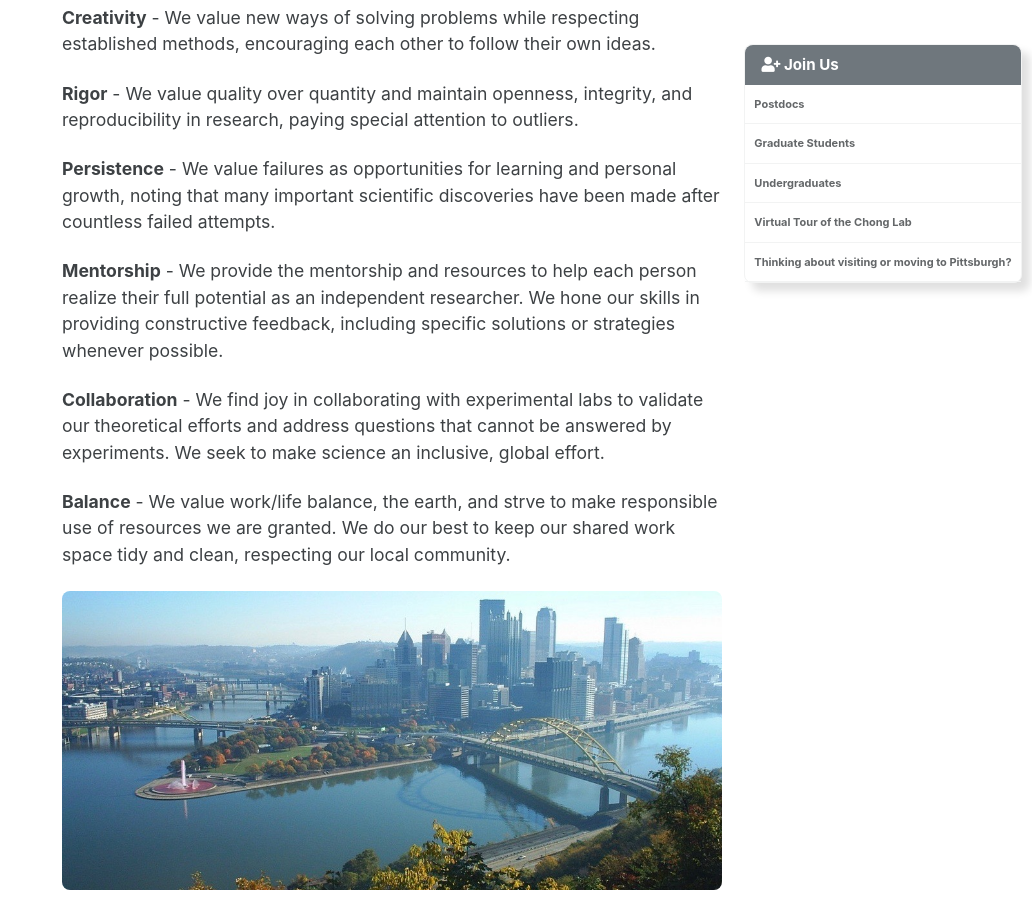
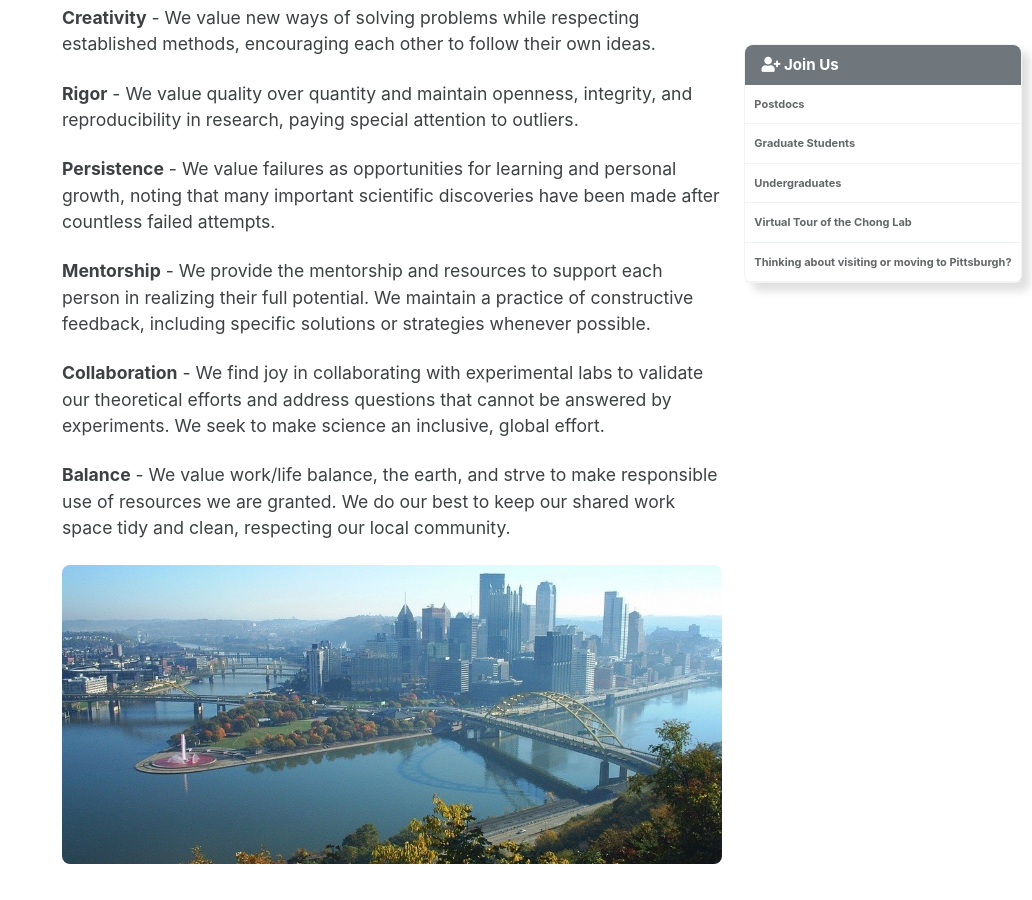
Before and after one commit to darianyang/mm-github-pages-test, a Jekyll site: the page built from _pages/join_us.md, in a window 1280 px wide and 900 px high, scrolled down 390 px. Shown: the whole window, without its empty margins (248-1280 px from the left). Built offline with Jekyll 4.4.1, drawn with Linux system fonts in a browser that asks for light colours; cached includes are drawn as plain includes.

Commit message:
Update join_us.md

```diff
--- a/_pages/join_us.md
+++ b/_pages/join_us.md
@@ -19,7 +19,7 @@ Join us in our scientific adventures! We welcome applications from prospective p
 
 **Persistence** - We value failures as opportunities for learning and personal growth, noting that many important scientific discoveries have been made after countless failed attempts.
 
-**Mentorship** - We provide the mentorship and resources to help each person realize their full potential as an independent researcher. We hone our skills in providing constructive feedback, including specific solutions or strategies whenever possible.
+**Mentorship** - We provide the mentorship and resources to support each person in realizing their full potential. We maintain a practice of constructive feedback, including specific solutions or strategies whenever possible.
 
 **Collaboration** - We find joy in collaborating with experimental labs to validate our theoretical efforts and address questions that cannot be answered by experiments. We seek to make science an inclusive, global effort.
 
```
